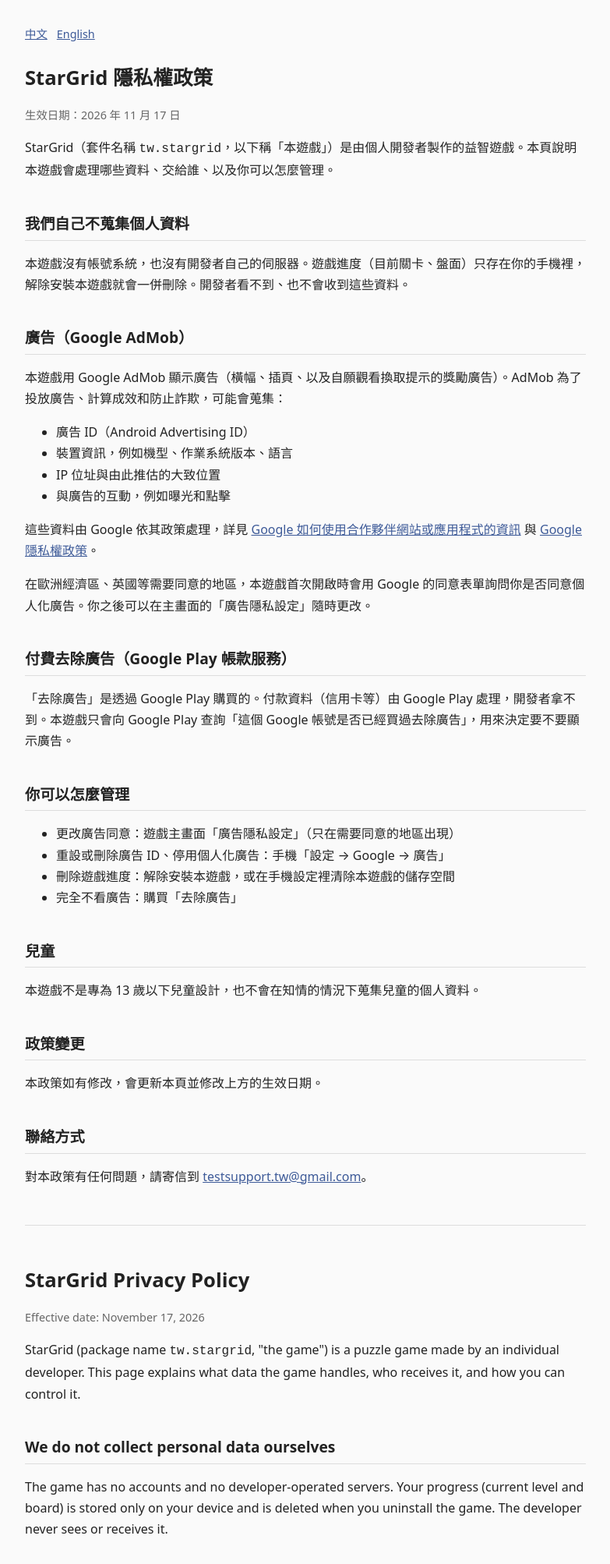
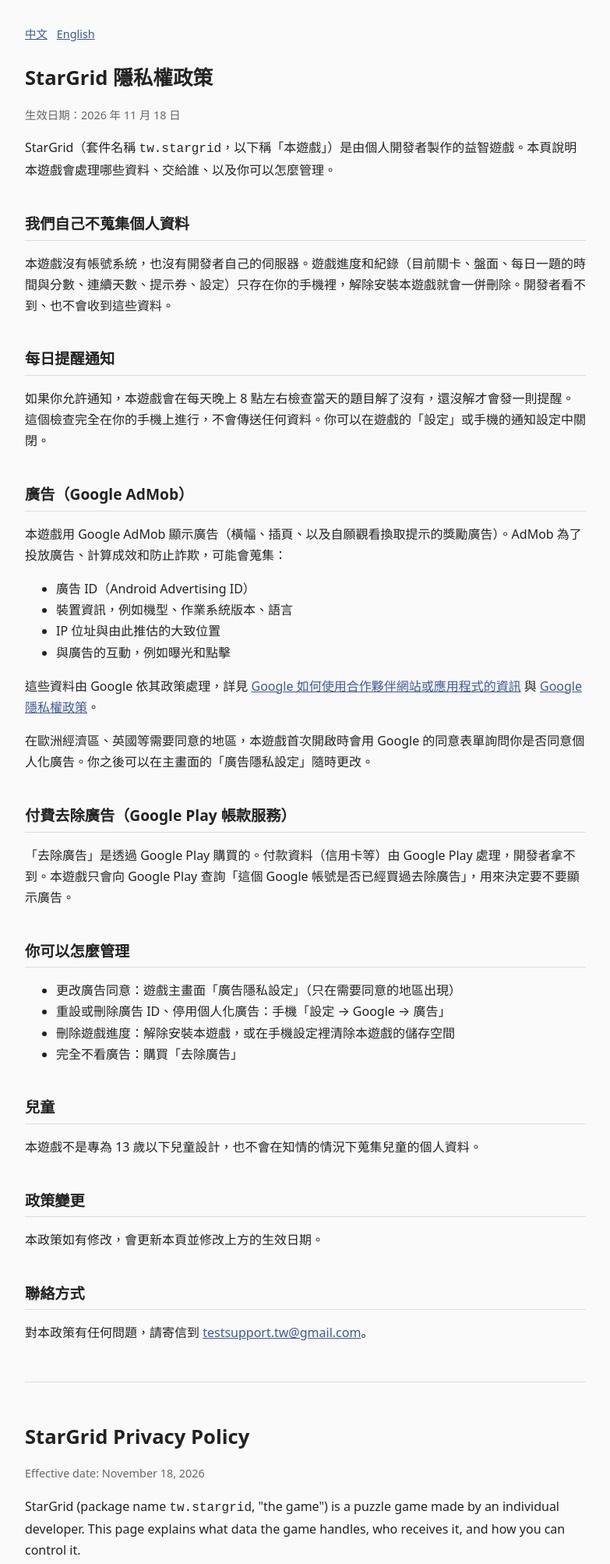
Before and after one commit to joey41517/joey41517.github.io, a plain HTML site: page stargrid/privacy.html in a window 1280 px wide. Shown: the top 2006 px of the page at 78% size, without its empty margins (248-1031 px from the left). Drawn offline with Linux system fonts and the light colour scheme.

Commit message:
StarGrid privacy policy: daily reminder notifications and local records
Co-Authored-By: Claude Opus 5.5 <noreply@anthropic.com>

```diff
--- a/stargrid/privacy.html
+++ b/stargrid/privacy.html
@@ -26,12 +26,15 @@
 
 <section id="zh" lang="zh-Hant">
 <h1>StarGrid 隱私權政策</h1>
-<p class="muted">生效日期：2026 年 11 月 17 日</p>
+<p class="muted">生效日期：2026 年 11 月 18 日</p>
 
 <p>StarGrid（套件名稱 <code>tw.stargrid</code>，以下稱「本遊戲」）是由個人開發者製作的益智遊戲。本頁說明本遊戲會處理哪些資料、交給誰、以及你可以怎麼管理。</p>
 
 <h2>我們自己不蒐集個人資料</h2>
-<p>本遊戲沒有帳號系統，也沒有開發者自己的伺服器。遊戲進度（目前關卡、盤面）只存在你的手機裡，解除安裝本遊戲就會一併刪除。開發者看不到、也不會收到這些資料。</p>
+<p>本遊戲沒有帳號系統，也沒有開發者自己的伺服器。遊戲進度和紀錄（目前關卡、盤面、每日一題的時間與分數、連續天數、提示券、設定）只存在你的手機裡，解除安裝本遊戲就會一併刪除。開發者看不到、也不會收到這些資料。</p>
+
+<h2>每日提醒通知</h2>
+<p>如果你允許通知，本遊戲會在每天晚上 8 點左右檢查當天的題目解了沒有，還沒解才會發一則提醒。這個檢查完全在你的手機上進行，不會傳送任何資料。你可以在遊戲的「設定」或手機的通知設定中關閉。</p>
 
 <h2>廣告（Google AdMob）</h2>
 <p>本遊戲用 Google AdMob 顯示廣告（橫幅、插頁、以及自願觀看換取提示的獎勵廣告）。AdMob 為了投放廣告、計算成效和防止詐欺，可能會蒐集：</p>
@@ -69,12 +72,15 @@
 
 <section id="en" lang="en">
 <h1>StarGrid Privacy Policy</h1>
-<p class="muted">Effective date: November 17, 2026</p>
+<p class="muted">Effective date: November 18, 2026</p>
 
 <p>StarGrid (package name <code>tw.stargrid</code>, "the game") is a puzzle game made by an individual developer. This page explains what data the game handles, who receives it, and how you can control it.</p>
 
 <h2>We do not collect personal data ourselves</h2>
-<p>The game has no accounts and no developer-operated servers. Your progress (current level and board) is stored only on your device and is deleted when you uninstall the game. The developer never sees or receives it.</p>
+<p>The game has no accounts and no developer-operated servers. Your progress and records (current level, boards, daily times and scores, streaks, hint tickets and settings) are stored only on your device and are deleted when you uninstall the game. The developer never sees or receives them.</p>
+
+<h2>Daily reminder notifications</h2>
+<p>If you allow notifications, the game checks around 8 PM each day whether you have solved that day's puzzle, and sends one reminder only if you haven't. This check runs entirely on your device and sends no data anywhere. You can turn it off in the game's Settings or in your device's notification settings.</p>
 
 <h2>Advertising (Google AdMob)</h2>
 <p>The game shows ads through Google AdMob (banner, interstitial, and optional rewarded ads that unlock a hint). To serve ads, measure them and prevent fraud, AdMob may collect:</p>
```
